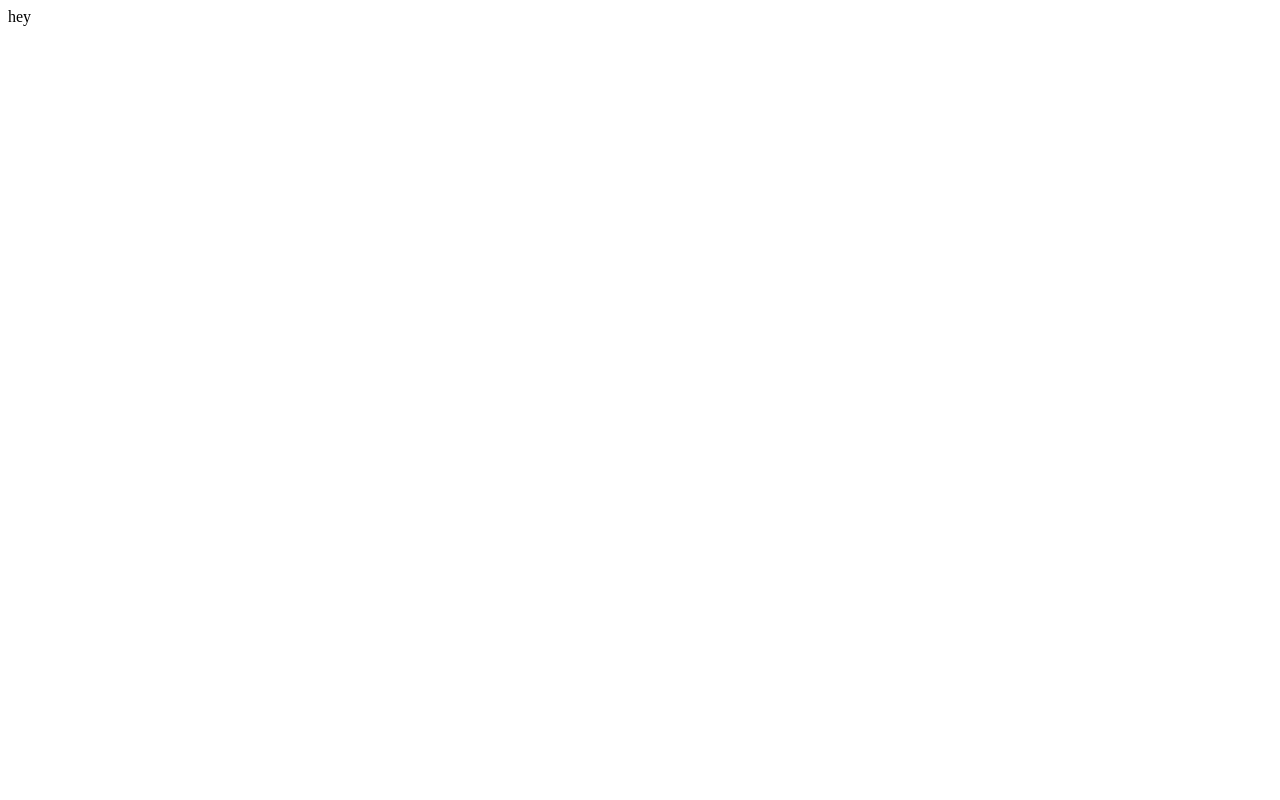
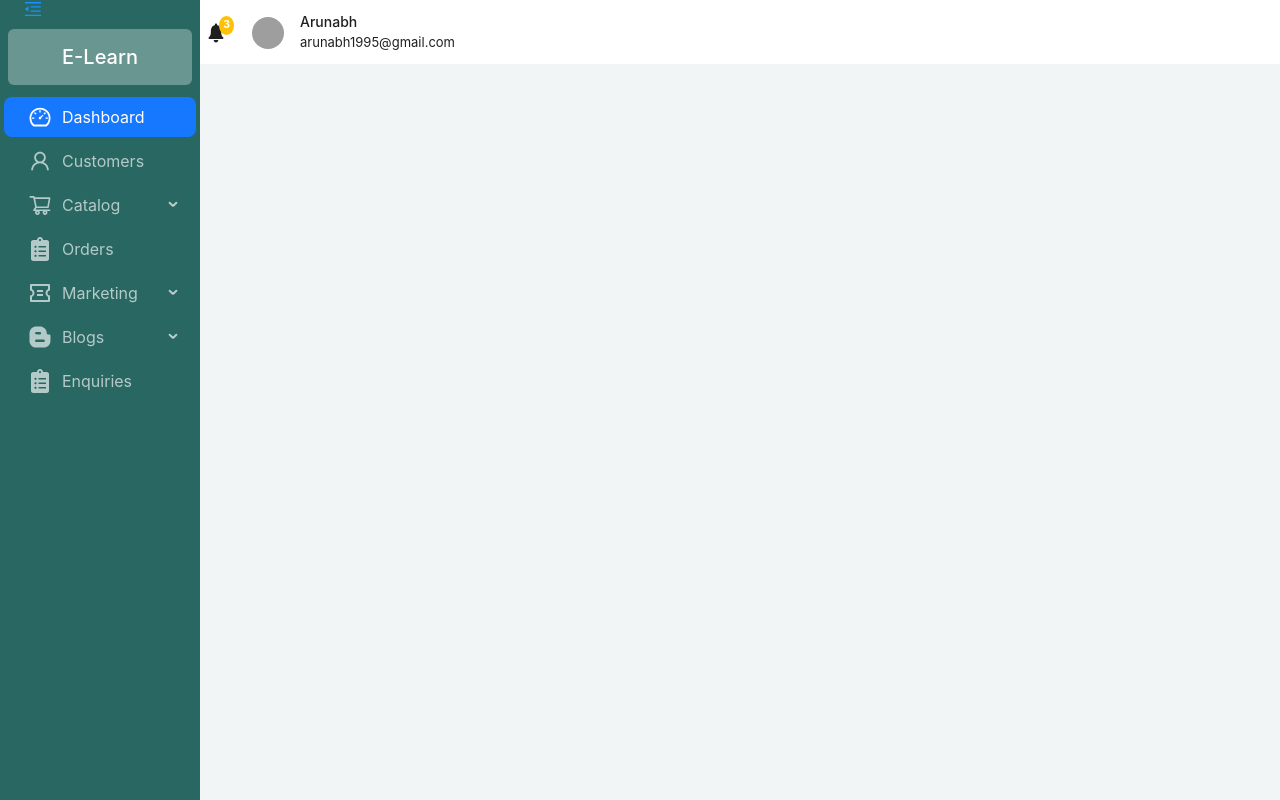
Before and after one commit to Arunabh-P/E-Learn, a React (Create React App) app in the folder frontend/: page / in a window 1280 px wide. Built offline with nearby package versions, Linux system fonts and the light colour scheme; grey boxes are pictures that could not be loaded.

Commit message:
frontend sample layout

```diff
--- a/frontend/package.json
+++ b/frontend/package.json
@@ -3,11 +3,16 @@
   "version": "0.1.0",
   "private": true,
   "dependencies": {
+    "@ant-design/icons": "^5.0.1",
     "@testing-library/jest-dom": "^5.16.5",
     "@testing-library/react": "^13.4.0",
     "@testing-library/user-event": "^13.5.0",
+    "antd": "^5.3.1",
+    "bootstrap": "^5.2.3",
     "react": "^18.2.0",
+    "react-bootstrap": "^2.7.2",
     "react-dom": "^18.2.0",
+    "react-icons": "^4.8.0",
     "react-router-dom": "^6.9.0",
     "react-scripts": "5.0.1",
     "web-vitals": "^2.1.4"
--- a/frontend/src/App.css
+++ b/frontend/src/App.css
@@ -0,0 +1,119 @@
+body {
+  font-family: 'Roboto', sans-serif;
+}
+
+.trigger {
+  padding: 0 24px;
+  font-size: 18px;
+  line-height: 64px;
+  cursor: pointer;
+  transition: color 0.3s;
+}
+
+.trigger:hover {
+  color: #1890ff;
+}
+
+.logo {
+  height: 32px;
+  margin: 16px;
+  background: rgba(255, 255, 255, 0.3);
+}
+
+.ant-layout {
+  min-height: 100vh;
+
+  background-color: #f2f5f5 !important;
+}
+.ant-menu-dark,
+.ant-menu-inline,
+.ant-layout-sider,
+.ant-menu {
+  background-color: #296862 !important;
+}
+
+:where(.css-dev-only-do-not-override-diro6f).ant-menu-dark
+  .ant-menu-item-selected {
+  background-color: #1b4440 !important;
+}
+.sm-logo {
+  display: none;
+}
+
+.ant-layout-sider-collapsed .sm-logo {
+  display: block;
+}
+.ant-layout-sider-collapsed .lg-logo {
+  display: none;
+}
+main {
+  overflow: scroll;
+}
+main {
+  height: 85vh;
+  overflow-y: scroll;
+  background-color: transparent !important;
+}
+main::-webkit-scrollbar {
+  width: 0px;
+}
+.ant-menu-title-content {
+  font-size: 16px;
+}
+.ant-layout-header h5 {
+  line-height: 20px;
+  font-size: 14px;
+}
+.ant-layout-header p {
+  line-height: 20px;
+  font-size: 13px;
+}
+.ant-layout-header div .badge {
+  top: 16px;
+  right: -6px;
+}
+
+:root {
+  --color-black: #212529;
+  --color-yellow: #ffd333;
+  --color-green: #47ad24;
+  --color-red: #e52e2e;
+  --color-violet: #828599;
+  --color-lite-red: #ed464d;
+  --color-gray: #ced4da;
+  --color-white: #ffff;
+}
+
+.green {
+  color: var(--color-green);
+  font-size: 14px;
+  font-family: Roboto !important;
+}
+.red {
+  color: var(--color-red);
+  font-size: 14px;
+  font-family: Roboto !important;
+}
+.quill {
+  background-color: var(--color-white);
+}
+.form-control {
+  box-shadow: none;
+  border-color: var(--color-gray);
+}
+.title {
+  font: 28px;
+  font-family: Roboto !important;
+  color: var(--color-black);
+}
+
+.sub-title {
+  font: 24px;
+  font-family: Roboto !important;
+  color: var(--color-black);
+}
+.desc {
+  font: 14px;
+  font-family: Roboto !important;
+  color: var(--color-violet);
+}
--- a/frontend/src/App.js
+++ b/frontend/src/App.js
@@ -1,11 +1,12 @@
 import './App.css';
 import { BrowserRouter as Router, Route, Routes } from 'react-router-dom';
 import Home from './pages/Home';
+import MainLayout from './layout/MainLayout';
 function App() {
   return (
     <Router>
       <Routes>
-        <Route path="/" element={<Home />} />
+        <Route path="/" element={<MainLayout />} />
       </Routes>
     </Router>
   );
--- /dev/null
+++ b/frontend/src/components/NavBar.jsx
@@ -0,0 +1,71 @@
+import React from 'react';
+import { Link } from 'react-router-dom';
+import { Layout, theme } from 'antd';
+import { IoIosNotifications } from 'react-icons/io';
+const { Header } = Layout;
+const NavBar = () => {
+  const {
+    token: { colorBgContainer },
+  } = theme.useToken();
+  return (
+    <Header
+      className="d-flex justify-content-between ps-1 pe-5"
+      style={{
+        padding: 0,
+        background: colorBgContainer,
+      }}
+    >
+      <div className="d-flex justify-content-end gap-4 align-items-center">
+        <div className="position-relative">
+          <IoIosNotifications className="fs-4" />
+          <span className="badge bg-warning rounded-circle p-1 position-absolute">
+            3
+          </span>
+        </div>
+
+        <div className="d-flex gap-3 align-items-center dropdown">
+          <div>
+            <img
+              width={32}
+              height={32}
+              src="https://stroyka-admin.html.themeforest.scompiler.ru/variants/ltr/images/customers/customer-4-64x64.jpg"
+              alt=""
+              className="rounded-circle"
+            />
+          </div>
+          <div
+            role="button"
+            id="dropdownMenuLink"
+            data-bs-toggle="dropdown"
+            aria-expanded="false"
+          >
+            <h5 className="mb-0">Arunabh</h5>
+            <p className="mb-0">arunabh1995@gmail.com</p>
+          </div>
+          <div className="dropdown-menu" aria-labelledby="dropdownMenuLink">
+            <li>
+              <Link
+                className="dropdown-item py-1 mb-1"
+                style={{ height: 'auto', lineHeight: '20px' }}
+                to="/"
+              >
+                View Profile
+              </Link>
+            </li>
+            <li>
+              <Link
+                className="dropdown-item py-1 mb-1"
+                style={{ height: 'auto', lineHeight: '20px' }}
+                to="/"
+              >
+                Signout
+              </Link>
+            </li>
+          </div>
+        </div>
+      </div>
+    </Header>
+  );
+};
+
+export default NavBar;
--- /dev/null
+++ b/frontend/src/components/Sidebar.jsx
@@ -0,0 +1,166 @@
+import React, { useState } from 'react';
+import { useNavigate, Outlet, Link } from 'react-router-dom';
+import {
+  AiOutlineDashboard,
+  AiOutlineShoppingCart,
+  AiOutlineUser,
+  AiOutlineBgColors,
+} from 'react-icons/ai';
+import { ImBlog } from 'react-icons/im';
+import { SiBrandfolder } from 'react-icons/si';
+import { BiCategoryAlt } from 'react-icons/bi';
+import { FaClipboardList, FaBloggerB } from 'react-icons/fa';
+import { RiCouponLine } from 'react-icons/ri';
+import { MenuFoldOutlined, MenuUnfoldOutlined } from '@ant-design/icons';
+
+import { Layout, Menu, theme } from 'antd';
+const { Header, Sider, Content } = Layout;
+
+const Sidebar = () => {
+  const [collapsed, setCollapsed] = useState(false);
+  const navigate = useNavigate();
+
+  return (
+    <Sider trigger={null} collapsible collapsed={collapsed}>
+      {React.createElement(collapsed ? MenuUnfoldOutlined : MenuFoldOutlined, {
+        className: 'trigger',
+        onClick: () => setCollapsed(!collapsed),
+      })}
+      <div
+        className="logo m-2 rounded h-auto"
+        style={{ background: '#6a9691' }}
+      >
+        <h2 className="text-white fs-5 text-center py-3 mb-0">
+          <span className="sm-logo">L | A</span>
+          <span className="lg-logo">E-Learn</span>
+        </h2>
+      </div>
+      <Menu
+        theme="dark"
+        mode="inline"
+        defaultSelectedKeys={['']}
+        onClick={({ key }) => {
+          if (key == 'signout') {
+          } else {
+            navigate(key);
+          }
+        }}
+        items={[
+          {
+            key: '',
+            icon: <AiOutlineDashboard className="fs-4" />,
+            label: 'Dashboard',
+          },
+          {
+            key: 'customers',
+            icon: <AiOutlineUser className="fs-4" />,
+            label: 'Customers',
+          },
+          {
+            key: 'Catalog',
+            icon: <AiOutlineShoppingCart className="fs-4" />,
+            label: 'Catalog',
+            children: [
+              {
+                key: 'product',
+                icon: <AiOutlineShoppingCart className="fs-4" />,
+                label: 'Add Product',
+              },
+              {
+                key: 'list-product',
+                icon: <AiOutlineShoppingCart className="fs-4" />,
+                label: 'Product List',
+              },
+              {
+                key: 'brand',
+                icon: <SiBrandfolder className="fs-4" />,
+                label: 'Add Brand',
+              },
+              {
+                key: 'list-brand',
+                icon: <SiBrandfolder className="fs-4" />,
+                label: 'Brand List ',
+              },
+              {
+                key: 'category',
+                icon: <BiCategoryAlt className="fs-4" />,
+                label: 'Add Category',
+              },
+              {
+                key: 'list-category',
+                icon: <BiCategoryAlt className="fs-4" />,
+                label: 'Category List',
+              },
+              {
+                key: 'color',
+                icon: <AiOutlineBgColors className="fs-4" />,
+                label: 'Add Color',
+              },
+              {
+                key: 'list-color',
+                icon: <AiOutlineBgColors className="fs-4" />,
+                label: 'Color List',
+              },
+            ],
+          },
+          {
+            key: 'orders',
+            icon: <FaClipboardList className="fs-4" />,
+            label: 'Orders',
+          },
+          {
+            key: 'marketing',
+            icon: <RiCouponLine className="fs-4" />,
+            label: 'Marketing',
+            children: [
+              {
+                key: 'coupon',
+                icon: <ImBlog className="fs-4" />,
+                label: 'Add Coupon',
+              },
+              {
+                key: 'coupon-list',
+                icon: <RiCouponLine className="fs-4" />,
+                label: 'Coupon List',
+              },
+            ],
+          },
+          {
+            key: 'blogs',
+            icon: <FaBloggerB className="fs-4" />,
+            label: 'Blogs',
+            children: [
+              {
+                key: 'blog',
+                icon: <ImBlog className="fs-4" />,
+                label: 'Add Blog',
+              },
+              {
+                key: 'blog-list',
+                icon: <FaBloggerB className="fs-4" />,
+                label: 'Blog List',
+              },
+              {
+                key: 'blog-category',
+                icon: <ImBlog className="fs-4" />,
+                label: 'Add Blog Category',
+              },
+              {
+                key: 'blog-category-list',
+                icon: <FaBloggerB className="fs-4" />,
+                label: 'Blog Category List',
+              },
+            ],
+          },
+          {
+            key: 'enquiries',
+            icon: <FaClipboardList className="fs-4" />,
+            label: 'Enquiries',
+          },
+        ]}
+      />
+    </Sider>
+  );
+};
+
+export default Sidebar;
--- a/frontend/src/index.js
+++ b/frontend/src/index.js
@@ -1,7 +1,7 @@
 import React from 'react';
 import ReactDOM from 'react-dom/client';
 import App from './App';
-
+import 'bootstrap/dist/css/bootstrap.min.css';
 const root = ReactDOM.createRoot(document.getElementById('root'));
 root.render(
   <React.StrictMode>
--- /dev/null
+++ b/frontend/src/layout/MainLayout.jsx
@@ -0,0 +1,32 @@
+import React, { useState } from 'react';
+import { Outlet } from 'react-router-dom';
+
+import { Layout, theme } from 'antd';
+import Sidebar from '../components/Sidebar';
+import NavBar from '../components/NavBar';
+const { Content } = Layout;
+const MainLayout = () => {
+  const {
+    token: { colorBgContainer },
+  } = theme.useToken();
+  return (
+    <Layout>
+      <Sidebar />
+      <Layout className="site-layout">
+        <NavBar />
+        <Content
+          style={{
+            margin: '24px 16px',
+            padding: 24,
+            minHeight: 280,
+            background: colorBgContainer,
+          }}
+        >
+          <Outlet />
+        </Content>
+      </Layout>
+    </Layout>
+  );
+};
+
+export default MainLayout;
```
Also changed, not shown: 1 other file (tests, documents, lock files or other folders).
